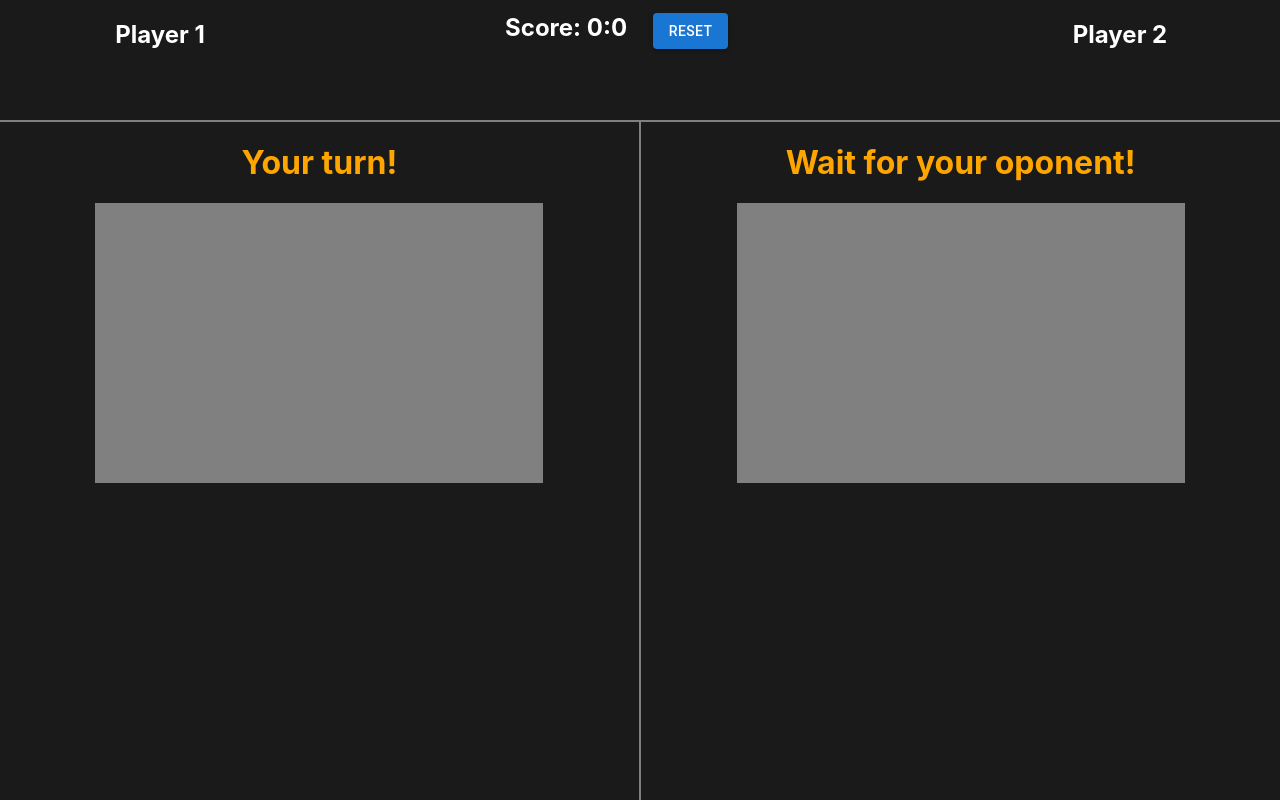
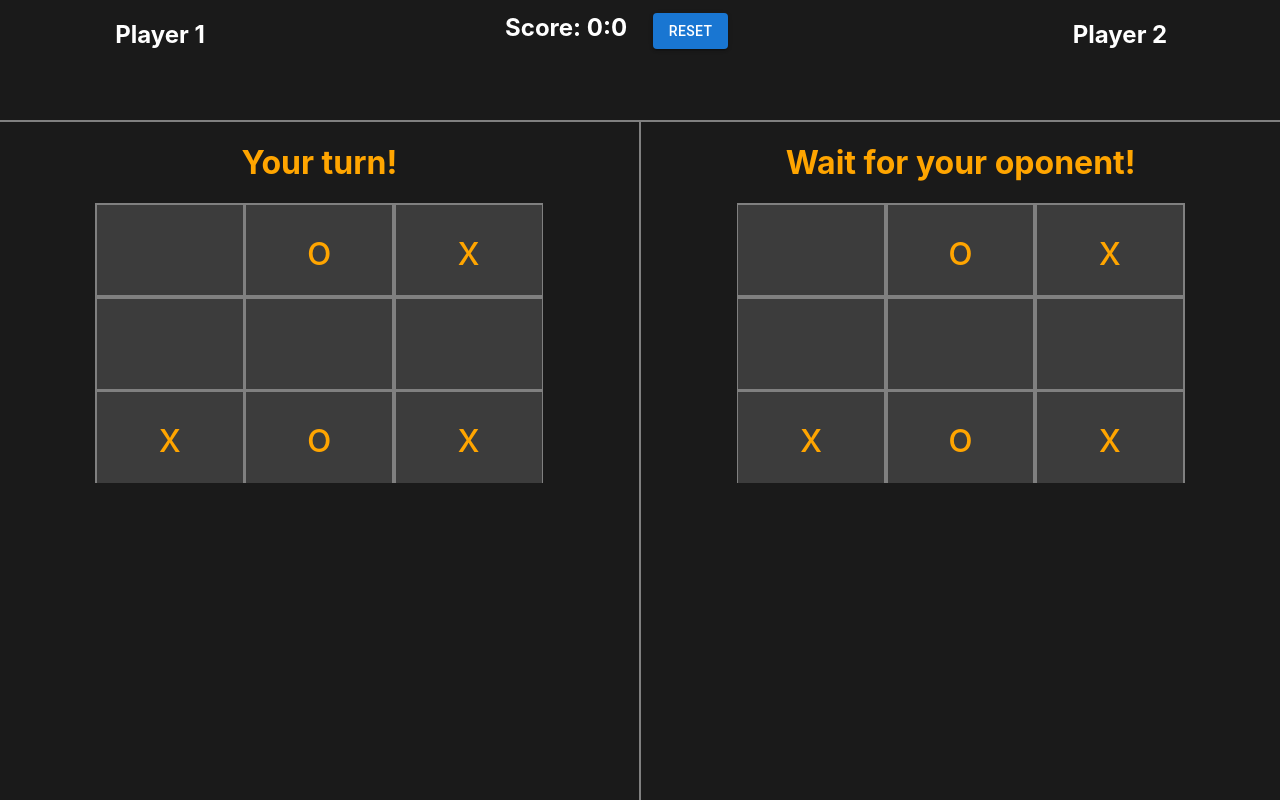
Before and after one commit to lieautman/TicTacToeGame, a React (Create React App) app: page / in a window 1280 px wide. Built offline with nearby package versions, Linux system fonts and the light colour scheme.

Commit message:
add x or o in boxes

```diff
--- a/src/Player/Player.css
+++ b/src/Player/Player.css
@@ -17,9 +17,18 @@ h1 {
   text-align: center;
 }
 
-.box {
+.CheckerBox {
+  display: flex;
   background: rgb(60, 60, 60);
-  height: 5vh;
-  width: 5vw;
-  margin: auto;
+  height: 11.3vh;
+  width: 11.4vw;
+  margin: 0.2vh;
+  align-items: center;
+  justify-content: center;
+  cursor: pointer;
 }
+
+.TextInCheckerBox {
+  color: orange;
+  font-size: calc(2vw + 2vh);
+}
--- a/src/Player/Player.js
+++ b/src/Player/Player.js
@@ -1,10 +1,11 @@
 import "./Player.css";
 import { useSelector } from "react-redux";
+import Grid from "@mui/material/Grid";
 
 function Player({ playerNo }) {
   const PlayerTrun = useSelector((state) => state.gameState.PlayerTurn);
   const Moves = useSelector((state) => state.gameState.Moves);
-  console.log("ceva", Moves);
+
   return (
     <div
       className="PlayerBackground"
@@ -14,9 +15,19 @@ function Player({ playerNo }) {
         {PlayerTrun === playerNo ? "Your turn!" : "Wait for your oponent!"}
       </h1>
       <div className="PlayerBox">
-        {Moves.forEach((move) => {
-          <div className="box"></div>;
-        })}
+        <Grid container>
+          {Moves.map((move) => {
+            return (
+              <Grid item xs={4}>
+                <div className="CheckerBox" onClick={() => score()}>
+                  <div className="TextInCheckerBox">
+                    {move === 1 ? "x" : move === 0 ? "o" : ""}
+                  </div>
+                </div>
+              </Grid>
+            );
+          })}
+        </Grid>
       </div>
     </div>
   );
```
